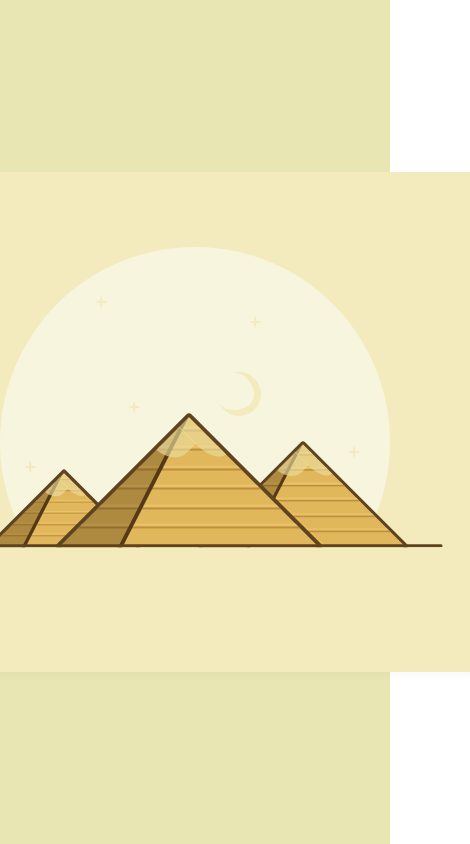
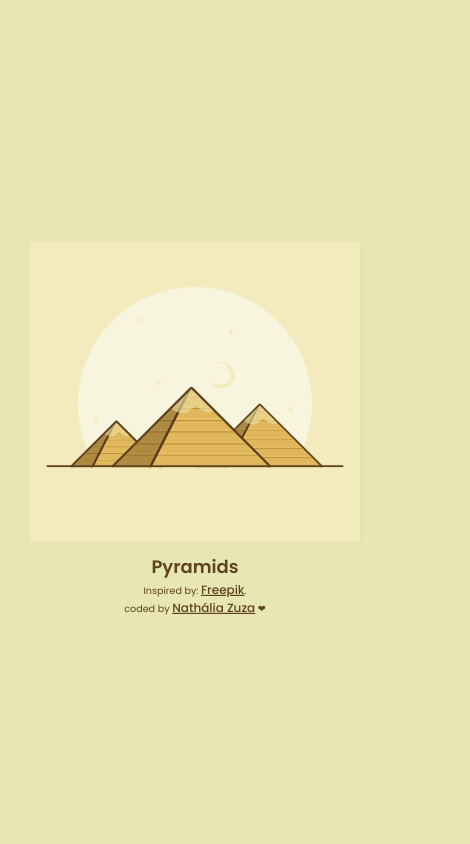
Before and after one commit to NathaliaZuza/pyramids-css, a plain HTML site: page index.html in a window 390 px wide. Shown: the whole page, 470 px wide, since content can reach past the window. Drawn offline with Linux system fonts and the light colour scheme.

Commit message:
deixando responsivo, colocando ícone e dando os créditos

```diff
--- a/index.html
+++ b/index.html
@@ -5,7 +5,9 @@
     <meta http-equiv="X-UA-Compatible" content="IE=edge">
     <meta name="viewport" content="width=device-width, initial-scale=1.0">
     <link rel="stylesheet" href="./style.css"/>
-    <title>Pirâmides</title>
+    <link rel="shortcut icon" type="image/png" href="ico.png">
+    <link href="https://fonts.googleapis.com/css2?family=Poppins:ital,wght@0,100;0,200;0,300;0,400;0,500;0,600;0,700;0,800;1,100;1,200;1,300;1,400;1,500;1,600;1,700;1,800;1,900&display=swap" rel="stylesheet">
+    <title>Pyramids</title>
 </head>
 <body>
     <div class="container">
@@ -71,6 +73,12 @@
             </div>
 
             <div class="moon"></div>
+
+            <div class="creditos">
+                <h1>Pyramids</h1>
+                <span>Inspired by: <a href="https://br.pinterest.com/pin/602989837637435153/" target="_blank">Freepik</a>.</span>
+                <span>coded by <a href="https://github.com/NathaliaZuza" target="_blank">Nathália Zuza</a> ❤</span>
+            </div>
         </div>
     </div>
 </body>
--- a/style.css
+++ b/style.css
@@ -2,16 +2,18 @@
     margin: 0;
     padding: 0;
     box-sizing: border-box;
+    font-family: Poppins, sans-serif;
 }
+
 body{
     min-height: 100vh;
+    background-color: #e8e6b2;
 }
 
 .container{
     display: flex;
     align-items: center;
     justify-content: center;
-    background-color: #e8e6b2;
     min-height: 100vh;
     width: 100%;
 }
@@ -22,8 +24,24 @@ body{
     width: 550px;
     box-shadow: 4px 4px 7px rgba(0, 0, 0, 0.027);
     position: absolute;
+    transform: translateY(-10%);
 }
 
+@media screen and (max-width: 700px) {
+    .square{ scale: 0.9; }
+}
+@media screen and (max-width: 560px) {
+    .square{ scale: 0.8; }
+}
+@media screen and (max-width: 470px) {
+    .square{ scale: 0.7; }
+}
+@media screen and (max-width: 420px) {
+    .square{ scale: 0.6; }
+}
+@media screen and (max-width: 360px) {
+    .square{ scale: 0.5; }
+}
 .sun{
     background-color: #f8f5de;
     border-radius: 50%;
@@ -227,3 +245,26 @@ body{
     top: 40%;
     transform: rotate(70deg);
 }
+
+.creditos{
+    color: #5E4320;
+    text-align: center;
+    position: absolute;
+    bottom: -120px;
+    left: 50%;
+    transform: translateX(-50%);
+    height: 100px;
+    display: flex;
+    flex-direction: column;
+}
+
+h1{
+    font-size: 30px;
+    font-weight: 600;
+}
+
+a{
+    color: #5E4320;
+    font-weight: 500;
+    font-size: 20px;
+}
```
Also changed, not shown: ico.png (added), 1 other file.
